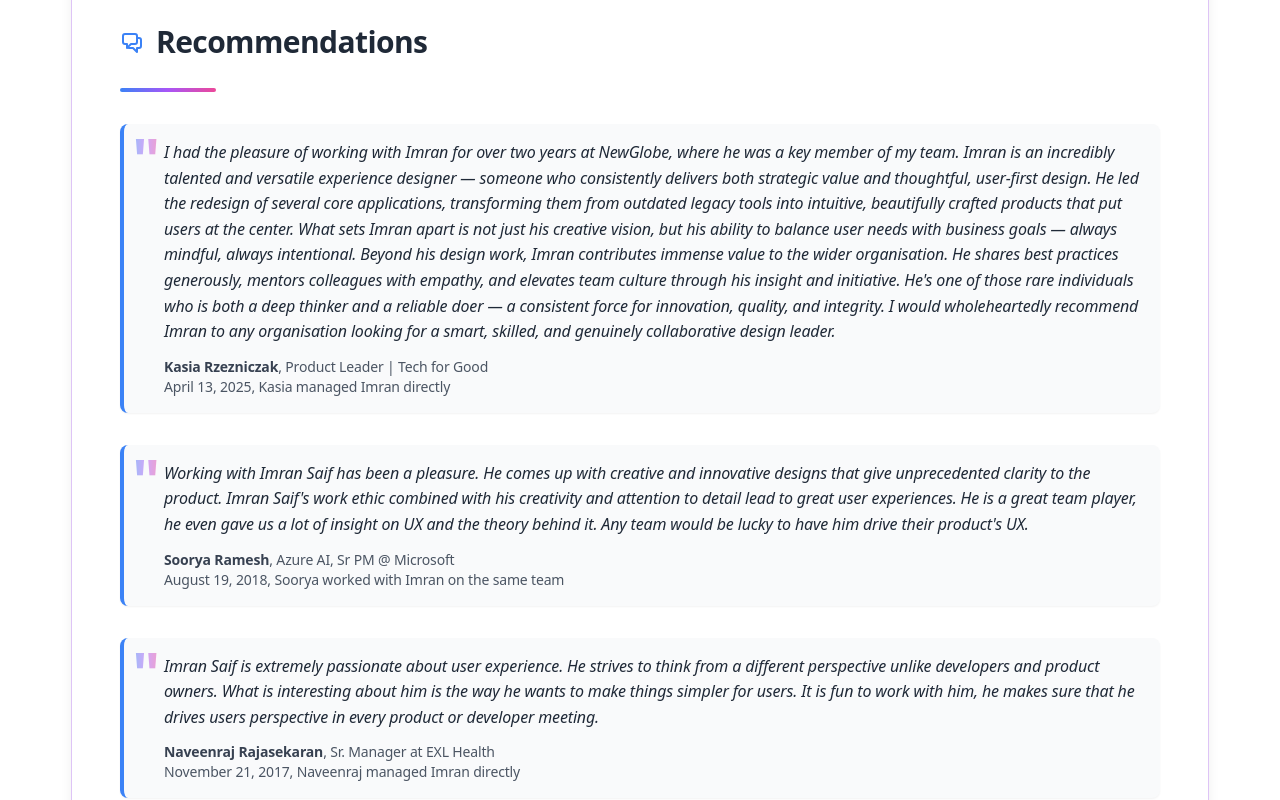
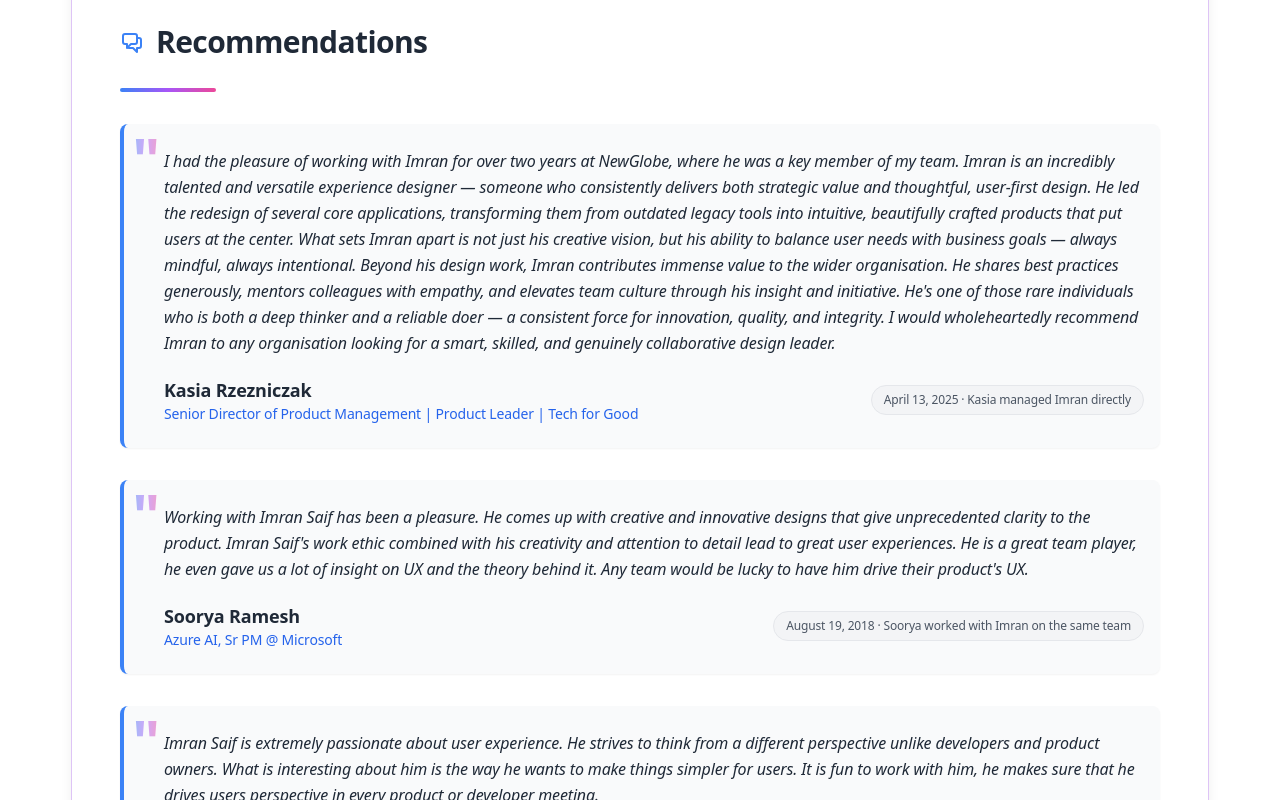
Before and after one commit to imsaif/imranaiportfolio, a Next.js app: page /resume in a window 1280 px wide. Shown: the part 2220-3020 px from the top of the page. Built offline with nearby package versions, Linux system fonts and the light colour scheme.

Commit message:
feat: update AIP to EduScheduler

```diff
--- a/src/app/api/chat/route.ts
+++ b/src/app/api/chat/route.ts
@@ -135,7 +135,7 @@ export async function POST(request: Request) {
           url: `/projects/${project.slug}`,
         })),
       // Add scheduler case study (which is not in the projects array)
-      { name: 'Scheduler', url: '/casestudy/scheduler' },
+      { name: 'EduScheduler', url: '/casestudy/scheduler' },
     ];
 
     // Create system message content
@@ -149,7 +149,7 @@ export async function POST(request: Request) {
     Project links to share:
     ${JSON.stringify(projectLinks)}
 
-    Note: Imran has two detailed case studies available: "LessonLoom" and "Scheduler (Automated Instructional Planner)".
+    Note: Imran has two detailed case studies available: "LessonLoom" and "EduScheduler: Intelligent Academic Planning System".
 
     Technical Implementation Details:
     - Built with Next.js 13.5 using the App Router and TypeScript
--- a/src/app/casestudy/page.tsx
+++ b/src/app/casestudy/page.tsx
@@ -36,7 +36,7 @@ export default function CaseStudyIndex() {
             backgroundColor: '#f3f4f6',
             borderRadius: '4px'
           }}>
-            Educational Scheduler Project
+            EduScheduler: Intelligent Academic Planning System
           </Link>
         </li>
         <li>
--- a/src/app/casestudy/scheduler/page.tsx
+++ b/src/app/casestudy/scheduler/page.tsx
@@ -35,7 +35,7 @@ export default function Page() {
 
       <main className="max-w-6xl mx-auto px-4 sm:px-6 lg:px-8 py-12">
         <CaseStudyHeader level="h1">
-          Automated Instructional Planning: Transforming Educational Scheduling
+          EduScheduler: Intelligent Academic Planning System - Transforming Educational Scheduling
         </CaseStudyHeader>
 
         <motion.div
@@ -45,7 +45,7 @@ export default function Page() {
           className="bg-white p-8 rounded-xl border-l-4 border-blue-400 shadow-sm mb-16"
         >
           <p className="text-lg text-gray-700">
-            The Automated Instructional Planning (AIP) project was developed to solve a critical challenge facing
+            The EduScheduler: Intelligent Academic Planning System (EduScheduler) project was developed to solve a critical challenge facing
             NewGlobe Education: efficiently generating optimized teaching schedules for hundreds of schools across
             multiple global education programs.
           </p>
@@ -2556,7 +2556,7 @@ export default function Page() {
             className="bg-white p-8 rounded-xl shadow-md mb-12"
           >
             <p className="text-gray-800 mb-8">
-              The AIP project provided valuable insights that have informed my approach to complex system design:
+              The EduScheduler project provided valuable insights that have informed my approach to complex system design:
             </p>
 
             {/* Key Challenges */}
@@ -2773,7 +2773,7 @@ export default function Page() {
             className="bg-white p-8 rounded-xl shadow-md mb-12"
           >
             <p className="text-gray-800 mb-8">
-              The Academic Implementation Planner represents a successful transformation of a complex, manual process
+              The EduScheduler: Intelligent Academic Planning System represents a successful transformation of a complex, manual process
               into an intuitive, efficient system that empowers educational administrators to create optimal schedules
               while respecting diverse requirements and constraints.
             </p>
@@ -2941,7 +2941,7 @@ export default function Page() {
               <h3 className="text-blue-600 font-bold text-xl mb-6">Future Directions</h3>
 
               <p className="text-gray-800 mb-6">
-                The success of the AIP system has opened possibilities for expanded functionality in future iterations.
+                The success of the EduScheduler system has opened possibilities for expanded functionality in future iterations.
                 These components are designed to work together as part of a comprehensive learning enablement platform,
                 with the Instructional Planner being just one piece of the larger ecosystem:
               </p>
@@ -3148,7 +3148,7 @@ export default function Page() {
                   <path d="M9.352 4C4.456 7.456 1 13.12 1 19.36c0 5.088 3.072 8.064 6.624 8.064 3.36 0 5.856-2.688 5.856-5.856 0-3.168-2.208-5.472-5.088-5.472-.576 0-1.344.096-1.536.192.48-3.264 3.552-7.104 6.624-9.024L9.352 4zm16.512 0c-4.8 3.456-8.256 9.12-8.256 15.36 0 5.088 3.072 8.064 6.624 8.064 3.264 0 5.856-2.688 5.856-5.856 0-3.168-2.304-5.472-5.184-5.472-.576 0-1.248.096-1.44.192.48-3.264 3.456-7.104 6.528-9.024L25.864 4z" />
                 </svg>
                 <blockquote className="text-xl italic text-gray-700 mb-4">
-                  "The AIP system has revolutionized how we approach academic scheduling, saving countless hours while
+                  "The EduScheduler system has revolutionized how we approach academic scheduling, saving countless hours while
                   producing better results. It's become an essential tool in our educational planning process."
                 </blockquote>
                 <div className="flex items-center">
--- a/src/app/resume/page.tsx
+++ b/src/app/resume/page.tsx
@@ -151,7 +151,7 @@ Observing the User Experience: A Practitioner's Guide to User Research aims to b
     recommendations: [
       {
         author: 'Kasia Rzezniczak',
-        title: 'Product Leader | Tech for Good',
+        title: 'Senior Director of Product Management | Product Leader | Tech for Good',
         date: 'April 13, 2025',
         context: 'Kasia managed Imran directly',
         text: `I had the pleasure of working with Imran for over two years at NewGlobe, where he was a key member of my team. Imran is an incredibly talented and versatile experience designer — someone who consistently delivers both strategic value and thoughtful, user-first design.
@@ -353,17 +353,21 @@ He's one of those rare individuals who is both a deep thinker and a reliable doe
                <SectionTitle title="Recommendations" icon={<ChatAlt2Icon />} />
                <div className="space-y-8">
                  {resumeData.recommendations.map((rec, index) => (
-                   <blockquote key={index} className="relative pl-10 pr-4 py-4 bg-gray-50 dark:bg-gray-800/50 rounded-lg shadow-sm border-l-4 border-blue-500 dark:border-blue-400 transition duration-200 ease-in-out hover:shadow-md">
+                   <blockquote key={index} className="relative pl-10 pr-4 py-6 bg-gray-50 dark:bg-gray-800/50 rounded-lg shadow-sm border-l-4 border-blue-500 dark:border-blue-400 transition duration-200 ease-in-out hover:shadow-md">
                      <span className="absolute left-2 top-1 text-6xl font-bold bg-gradient-to-r from-blue-500 via-purple-500 to-pink-500 bg-clip-text text-transparent opacity-50">
                        "
                      </span>
-                     <p className="mb-3 text-gray-800 dark:text-gray-200 italic z-10 relative">
+                     <p className="mb-5 text-gray-800 dark:text-gray-200 italic z-10 relative leading-relaxed">
                         {rec.text.replace(/^"|"$/g, '')}
                      </p>
-                     <footer className="text-sm not-italic text-gray-600 dark:text-gray-400 z-10 relative">
-                       <span className="font-semibold text-gray-700 dark:text-gray-300">{rec.author}</span>, {rec.title}
-                       <br/>
-                       <span>{rec.date}, {rec.context}</span>
+                     <footer className="not-italic z-10 relative flex flex-col sm:flex-row sm:items-center gap-2 justify-between">
+                       <div>
+                         <div className="font-bold text-lg text-gray-800 dark:text-gray-100">{rec.author}</div>
+                         <div className="text-sm font-medium text-blue-600 dark:text-blue-400">{rec.title}</div>
+                       </div>
+                       <div className="text-xs bg-gray-100 dark:bg-gray-700 px-3 py-1.5 rounded-full text-gray-600 dark:text-gray-300 border border-gray-200 dark:border-gray-600">
+                         {rec.date} · {rec.context}
+                       </div>
                      </footer>
                    </blockquote>
                  ))}
--- a/src/components/case-studies/AIPTimetableVisualization.tsx
+++ b/src/components/case-studies/AIPTimetableVisualization.tsx
@@ -4,10 +4,10 @@ import { motion } from 'framer-motion';
 import React from 'react';
 
 /**
- * AIPTimetableVisualization - A detailed visualization of the educational scheduling system
+ * EduSchedulerTimetableVisualization - A detailed visualization of the educational scheduling system
  * This component is currently not in use but saved for later implementation
  */
-export default function AIPTimetableVisualization() {
+export default function EduSchedulerTimetableVisualization() {
   return (
     <motion.div
       className="mt-8 aspect-video bg-white rounded-lg overflow-hidden shadow-md relative"
--- a/src/components/case-studies/CaseStudyFooter.tsx
+++ b/src/components/case-studies/CaseStudyFooter.tsx
@@ -16,7 +16,7 @@ export default function CaseStudyFooter() {
 
   // Set the other case study link and title
   const otherCaseStudyLink = isSchedulerCaseStudy ? '/casestudy/lessonloom' : '/casestudy/scheduler';
-  const otherCaseStudyTitle = isSchedulerCaseStudy ? 'LessonLoom Case Study' : 'AIP Case Study';
+  const otherCaseStudyTitle = isSchedulerCaseStudy ? 'LessonLoom Case Study' : 'EduScheduler Case Study';
 
   return (
     <motion.div
```
Also changed, not shown: 1 other file (tests, documents, lock files or other folders).
